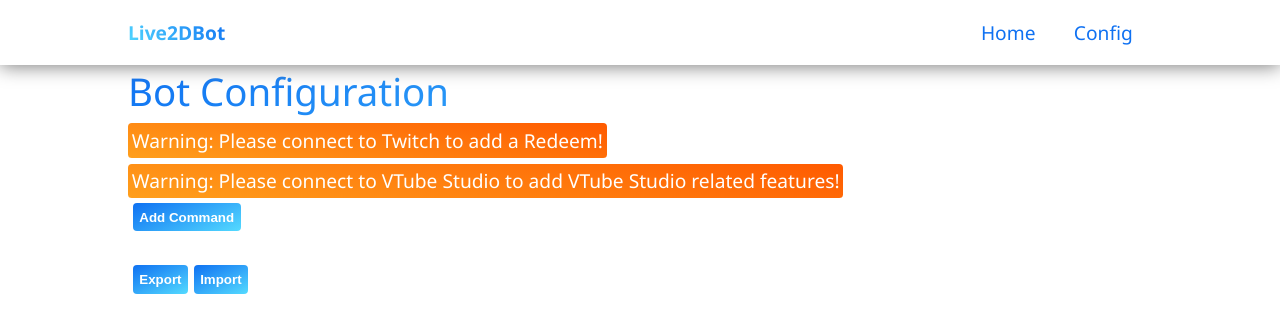
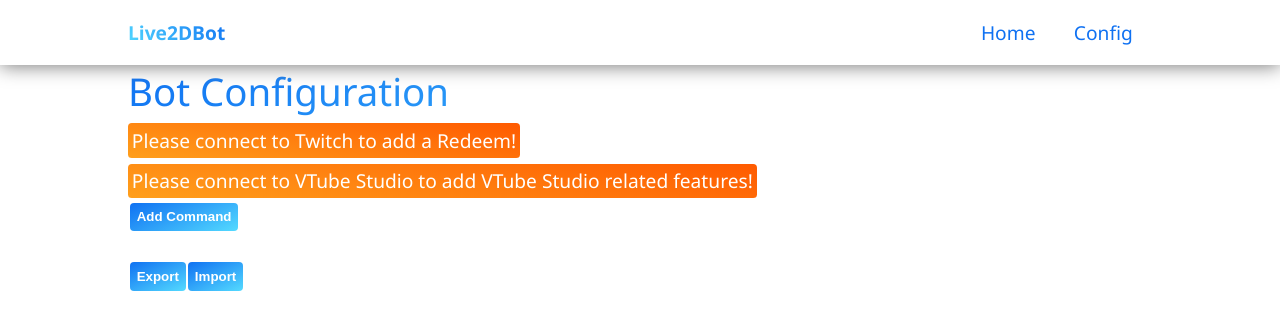
Before and after one commit to Kimi0n/live2dbot-public, an Angular app: page /twitch in a window 1280 px wide. Shown: the top 332 px of the page. Built offline with nearby package versions, Linux system fonts and the light colour scheme.

Commit message:
Button styling fix

```diff
--- a/src/app/twitch-config/twitch-config.component.html
+++ b/src/app/twitch-config/twitch-config.component.html
@@ -1,12 +1,12 @@
 <div class="section">
   <h1>Bot Configuration</h1>
-  <div *ngIf="tconnectionStatus != 'Connected'"><span class="alertBox">Warning: Please connect to Twitch to add a Redeem!</span></div>
-  <div *ngIf="connectionStatus != 'Connected'"><span class="alertBox">Warning: Please connect to VTube Studio to add VTube Studio related features!</span></div>
+  <div *ngIf="tconnectionStatus != 'Connected'"><span class="alertBox">Please connect to Twitch to add a Redeem!</span></div>
+  <div *ngIf="connectionStatus != 'Connected'"><span class="alertBox">Please connect to VTube Studio to add VTube Studio related features!</span></div>
 
   <table>
 
     <tr *ngIf="currentAddMode == ''">
-      <input type="button" value="Add Command" (click)="switchAddMode('command')">
+      <input type="button" class="edgeButton" value="Add Command" (click)="switchAddMode('command')">
       <input *ngIf="tconnectionStatus == 'Connected'" type="button" value="Add Redeem" (click)="switchAddMode('redeem')">
     </tr>
 
--- a/src/styles.scss
+++ b/src/styles.scss
@@ -100,7 +100,7 @@
     background: -webkit-linear-gradient(115deg, $primary, $secondary);
     border: none;
     padding: .5em;
-    margin: .2em;
+    margin-right: .2em;
     border-radius: .3em;
     color: $white;
     font-weight: bold;
```
